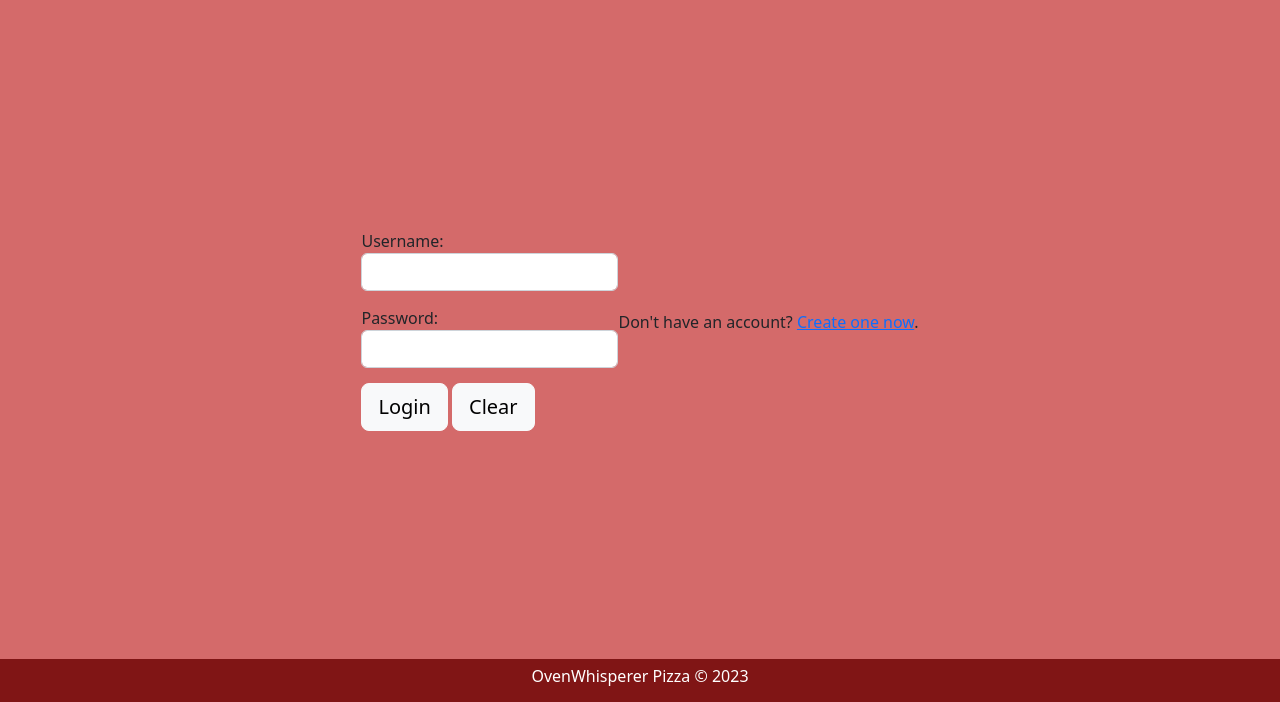
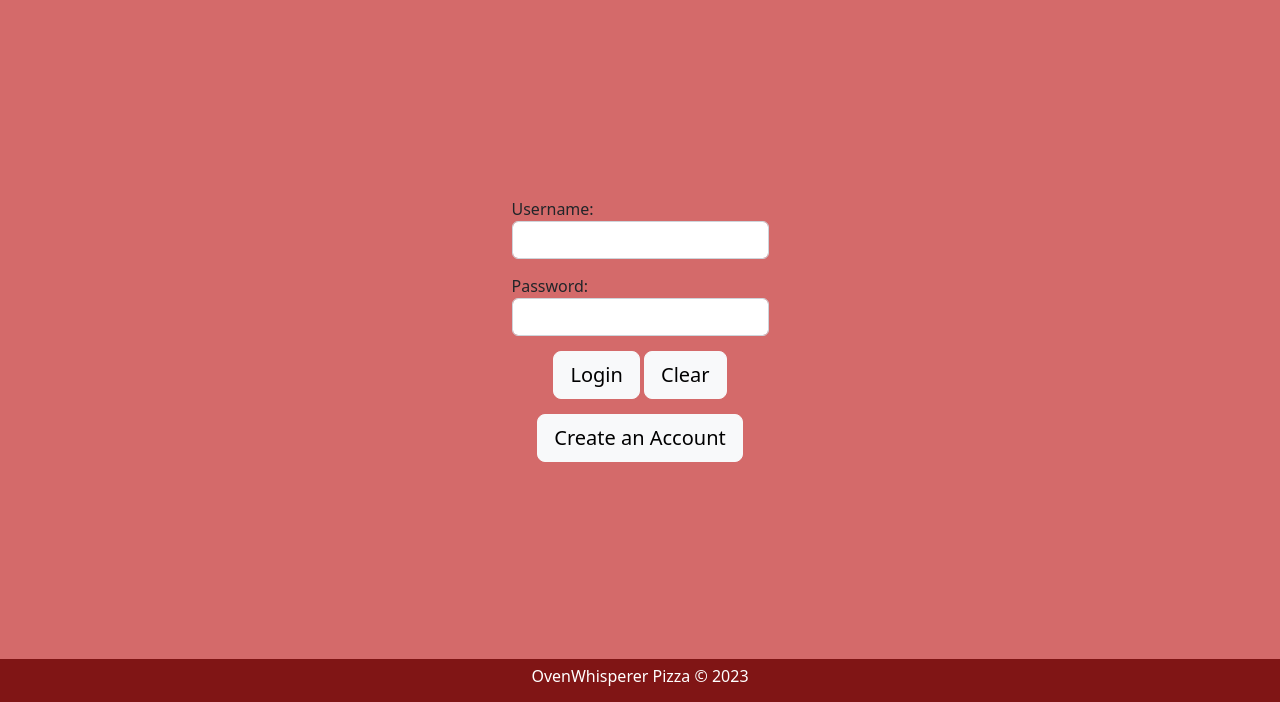
Before and after one commit to jlenz126/ctugroup, a PHP site: page /login.php in a window 1280 px wide. Shown: the part 98-800 px from the top of the page. Run offline with PHP 8.4, Linux system fonts and the light colour scheme.

Commit message:
added create an account button, centered buttons in form

```diff
--- a/login.php
+++ b/login.php
@@ -37,22 +37,18 @@ include_once 'navbar.php';
                     <label for="password">Password:</label>
                     <input type="password" id="password" name="password" required class="form-control">
                 </div>
-                <div class="form-button">
+                <div class="form-button text-center">
                     <input type="submit" value="Login" class="btn btn-light btn-lg">
 					<input type="reset" value="Clear" class="btn btn-light btn-lg">
                 </div>
+				<div class="form-button text-center">
+					<a class="btn btn-light btn-lg" href="create_account.php" role="button">Create an Account</a>
+				</div>
             </form>
-
-            <!-- Link to create a new account -->
-            <div class="register-link">
-                <p>Don't have an account? <a href="register.php">Create one now</a>.</p>
-            </div>
-
         </div>
     </div>
 </div>
 <!-- End main container -->
-
 <?php
 include_once 'footer.php';
 ?>
```
